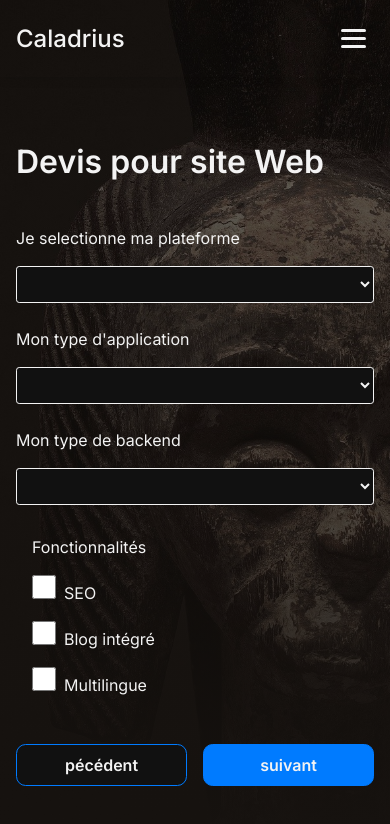
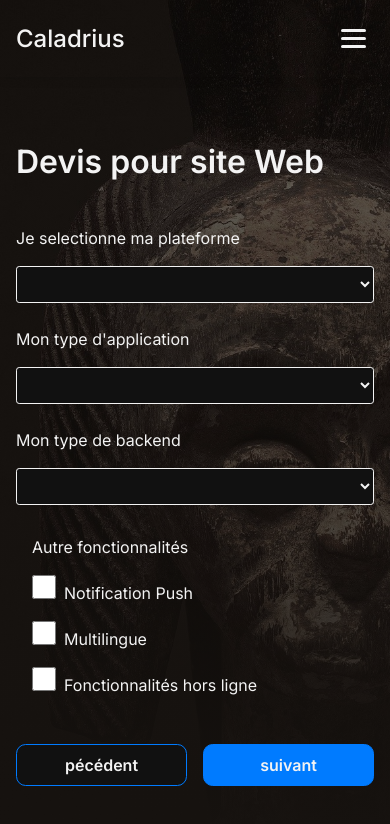
Before and after one commit to Migthyvan/Caladrius, a Vue app in the folder Caladrius/: page /quote/MobileApp in a window 390 px wide. Shown: the top 824 px of the page. Built offline with nearby package versions, Linux system fonts and the light colour scheme.

Commit message:
MobileApp 2

```diff
--- a/Caladrius/src/components/quote/quote.js
+++ b/Caladrius/src/components/quote/quote.js
@@ -37,6 +37,11 @@ export const appliTypes = [
   { label: 'SaaS/Productivité', value: 'Saas/productivité', basePrice: 2000 },
 ];
 
+export const appSpecifics = [
+  { label: 'Notification Push', value: 'Notification Push', price: 300 },
+  { label: 'Multilingue', value: 'Multilingue', price: 400 },
+  { label: 'Fonctionnalités hors ligne', value: 'Fonctionnalités hors ligne', price: 500 }
+];
 
 export function calculateQuote(selectedType, selectedPages, selectedBackend, selectedSpecifics) {
   // Trouver le type sélectionné
--- a/Caladrius/src/components/quote/quoteMobileApp.vue
+++ b/Caladrius/src/components/quote/quoteMobileApp.vue
@@ -9,13 +9,13 @@
           v-model="myQuote.mobileTypes"
         />
         <selectFamily
-          label="Mon type d'application" :options="appliTypes" v-model="myQuote.appliTypes"
+          label="Mon type d'application" :options="appli" v-model="myQuote.appliTypes"
         />
         <selectFamily
           label="Mon type de backend" :options="backend" v-model="myQuote.backend"
         />
         <checkBoxTool
-          question="Fonctionnalités" :options="specific" v-model="myQuote.specific"
+          question="Autre fonctionnalités" :options="specific" v-model="myQuote.appSpecifics"
         />
 
         <div class="navigation-buttons">
@@ -28,7 +28,7 @@
         </div>
       </div>
 
-      <!-- Site Web step 2-->
+      <!-- step 2 -->
 
       <div class="features-container"  v-else-if="step === 2" key="step2">
         <h2> Vos informations personnelles </h2>
@@ -45,19 +45,19 @@
         </div>
       </div>
 
-      <!-- Site Web step 3 -->
+      <!-- step 3 -->
       <div class="features-container" v-else-if="step === 3" key="step3">
         <h2>Récapitulatif de votre devis</h2>
 
         <div class="summary-section">
             <h3>Configuration de votre site</h3>
             <div class="summary-item">
-                <span class="summary-label">Type de site:</span>
-                <span class="summary-value">{{ myQuote.types || 'Non spécifié' }}</span>
+                <span class="summary-label">plateforme:</span>
+                <span class="summary-value">{{ myQuote.mobileTypes || 'Non spécifié' }}</span>
             </div>
             <div class="summary-item">
-                <span class="summary-label">Nombre de pages:</span>
-                <span class="summary-value">{{ myQuote.pagesNumber || 'Non spécifié' }}</span>
+                <span class="summary-label">Type d'application:</span>
+                <span class="summary-value">{{ myQuote.appliTypes || 'Non spécifié' }}</span>
             </div>
             <div class="summary-item">
                 <span class="summary-label">Backend:</span>
@@ -117,7 +117,7 @@ import SecondButton from '../button/secondButton.vue';
 import { ref, computed } from 'vue';
 import InputFamily from '../tools/inputFamily.vue';
 import TextAreaTool from '../tools/textAreaTool.vue';
-import { appliTypes, specifics, backends, mobileTypes, calculateQuote } from './quote';
+import { appliTypes, appSpecifics, backends, mobileTypes, calculateQuote } from './quote';
 import { generateDevisPDF } from './pdfQuoteGenerator';
 import { useRouter } from 'vue-router';
 
@@ -134,7 +134,7 @@ export default {
       /* About the differents steps */
         const step = ref(1);
         const goToNextStep = () => {
-          if (step.value === 1 && !myQuote.value.types) {
+          if (step.value === 1 && !myQuote.value.mobileTypes) {
             alert("Veuillez sélectionner un type de site");
             return;
           }
@@ -162,14 +162,14 @@ export default {
             myQuote.value.mobileTypes,
             myQuote.value.appliTypes,
             myQuote.value.backend,
-            myQuote.value.specific
+            myQuote.value.appSpecifics
           );
         });
 
         const type = mobileTypes.map(t => ({...t, id: t.value})); // Add id to types for pdf generation
-        const Appli = appliTypes.map(a => ({...a, id: a.value})); // Add id to appliTypes for pdf generation
+        const appli = appliTypes.map(a => ({...a, id: a.value})); // Add id to appliTypes for pdf generation
         const backend = backends;
-        const specific = specifics.map(s => ({...s, id: s.value})); // Add id to specifics for pdf generation
+        const specific = appSpecifics.map(s => ({...s, id: s.value})); // Add id to specifics for pdf generation
 
         // Function to generate the PDF
         const downloadPdf = () => {
@@ -177,7 +177,7 @@ export default {
             clientName: myQuote.value.name,
             projectType: myQuote.value.mobileTypes, // Make sure this matches the 'id' in 'type'
             pageCount: myQuote.value.appliTypes, // Extract number from string like '1-5 pages'
-            selectedOptions: myQuote.value.specific, // These should be the 'id's of selected options
+            selectedOptions: myQuote.value.appSpecifics, // These should be the 'id's of selected options
             projectTypes: type, // Pass the 'types' array with 'id'
             availableOptions: specific, // Pass the 'specifics' array with 'id',
             clientEmail: myQuote.value.email,
@@ -193,7 +193,7 @@ export default {
           goToNextStep,
           myQuote,
           type,
-          Appli,
+          appli,
           backend,
           specific,
           totalPrice,
```
